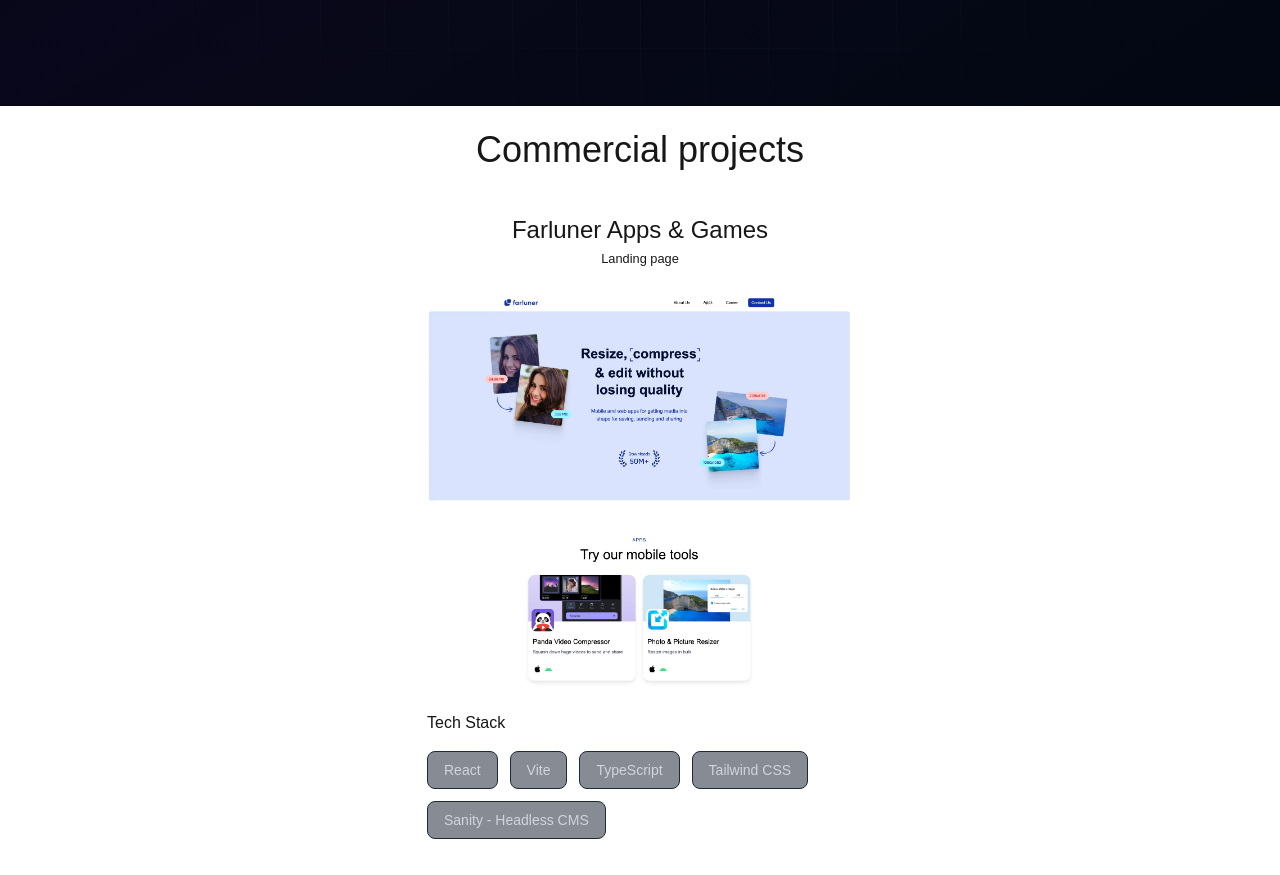
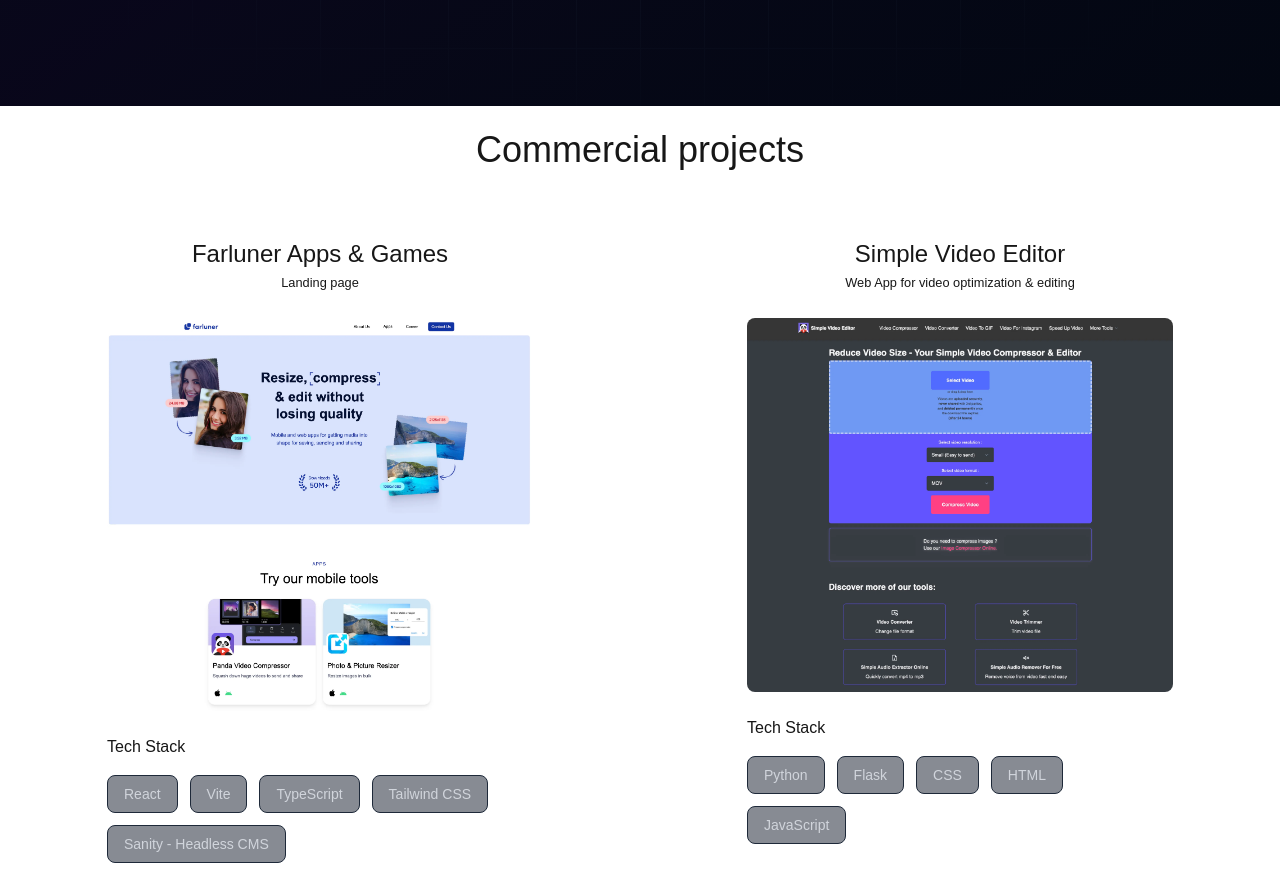
Before and after one commit to szczepanieceryk/my-page, a Next.js app: page / in a window 1280 px wide. Shown: the part 720-1595 px from the top of the page. Before the commit the page ends 1571 px from the top, so only its background shows below. Built offline with nearby package versions, Linux system fonts and the light colour scheme.

Commit message:
fear: add second project

```diff
--- a/components/ProjectsSection.tsx
+++ b/components/ProjectsSection.tsx
@@ -15,15 +15,25 @@
         "Tailwind CSS",
         "Sanity - Headless CMS",
       ],
+      url: "https://farluner.com/",
+    },
+    {
+      id: 2,
+      title: "Simple Video Editor",
+      description: "Web App for video optimization & editing",
+      imgSrc: "/images/sve-web-app.webp",
+      techStack: ["Python", "Flask", "CSS", "HTML", "JavaScript"],
+      url: "https://www.simplevideoeditor.com/",
     },
   ];
   return (
     <div className="max-w-7xl mx-auto text-center">
       <h2 className="my-6 text-4xl">Commercial projects</h2>
-
-      {projectsData?.map?.((project) => (
-        <Project key={project.id} {...project} />
-      ))}
+      <div className="flex flex-wrap">
+        {projectsData?.map?.((project) => (
+          <Project key={project.id} {...project} />
+        ))}
+      </div>
     </div>
   );
 };
```
Also changed, not shown: public/images/sve-web-app.webp (added).
